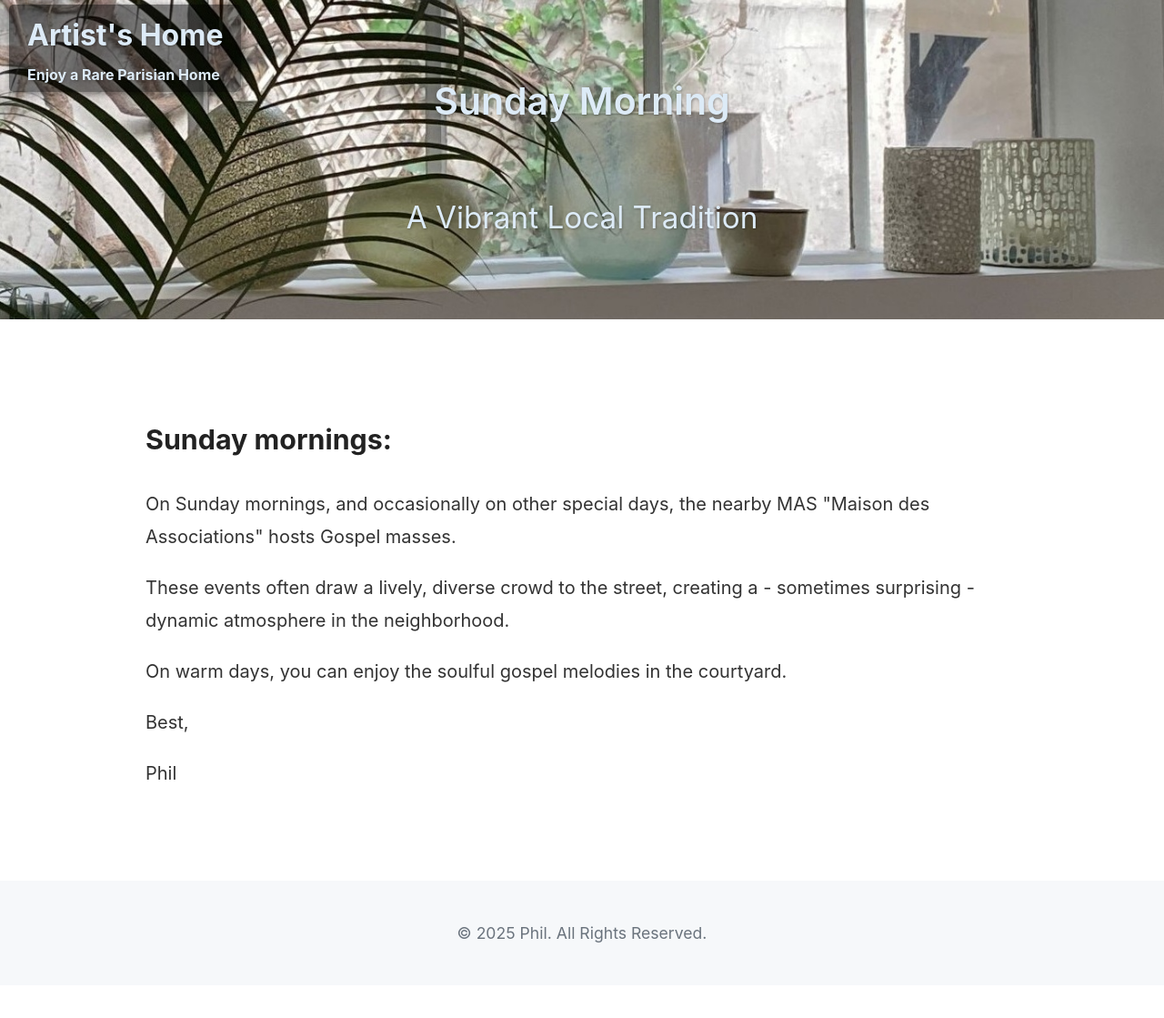
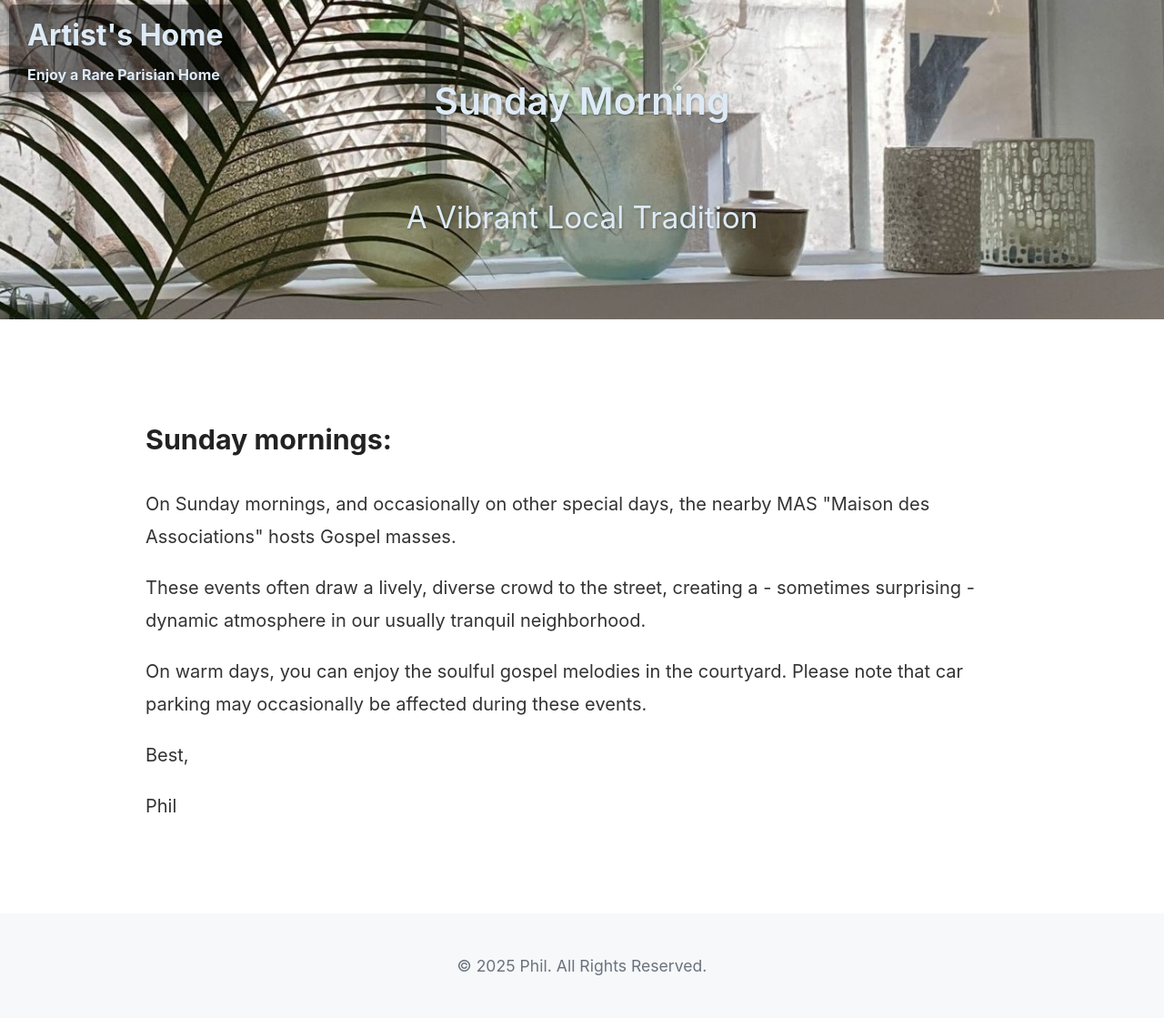
Before and after one commit to PhilAlain/tac, a Jekyll site: the page sunday.html, which Jekyll copies as it is, in a window 1280 px wide. Shown: the whole page at 91% size. Built offline with Jekyll 4.4.1, drawn with Linux system fonts in a browser that asks for light colours; before the commit the page ends 1083 px from its top, so only the background shows below that.

Commit message:
Update sunday.html

```diff
--- a/sunday.html
+++ b/sunday.html
@@ -23,9 +23,9 @@
 
         <p>On Sunday mornings, and occasionally on other special days, the nearby MAS "Maison des Associations" hosts Gospel masses.</p>
 
-        <p>These events often draw a lively, diverse crowd to the street, creating a - sometimes surprising - dynamic atmosphere in the neighborhood.</p>
+        <p>These events often draw a lively, diverse crowd to the street, creating a - sometimes surprising - dynamic atmosphere in our usually tranquil neighborhood.</p>
 
-        <p>On warm days, you can enjoy the soulful gospel melodies in the courtyard.</p>
+        <p>On warm days, you can enjoy the soulful gospel melodies in the courtyard. Please note that car parking may occasionally be affected during these events.</p>
 
         <p>Best,</p>
 
```
